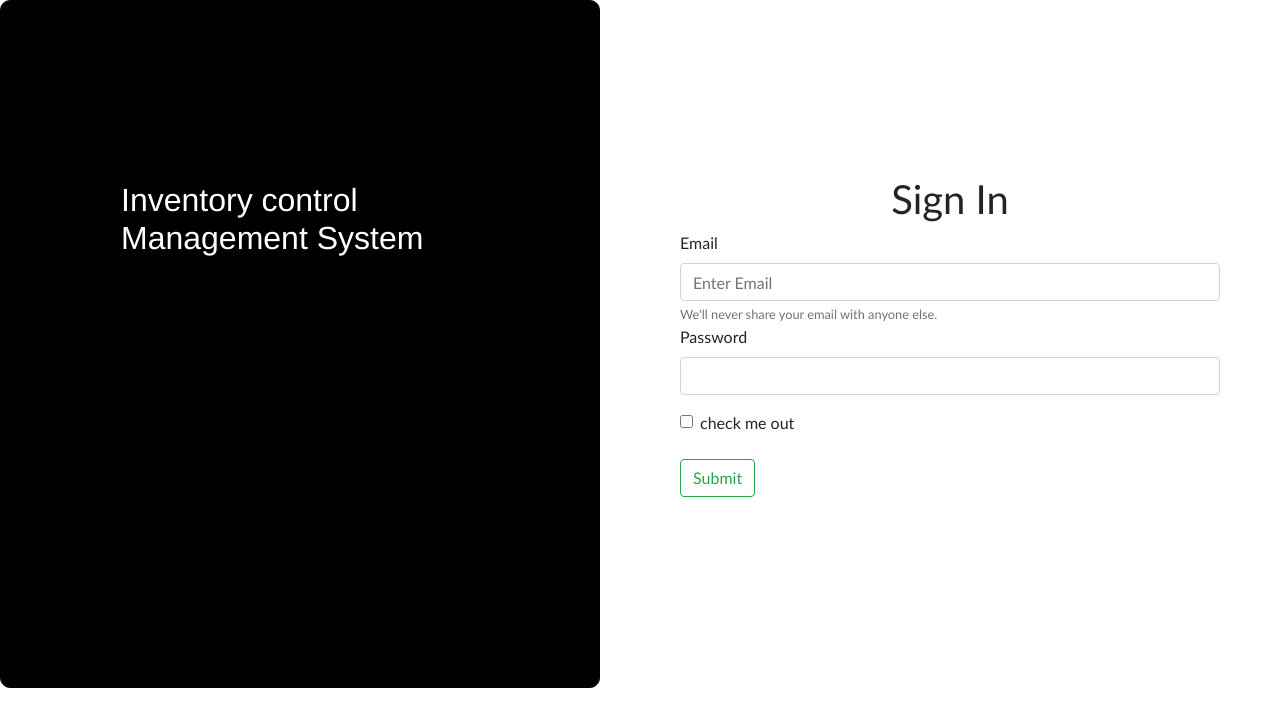
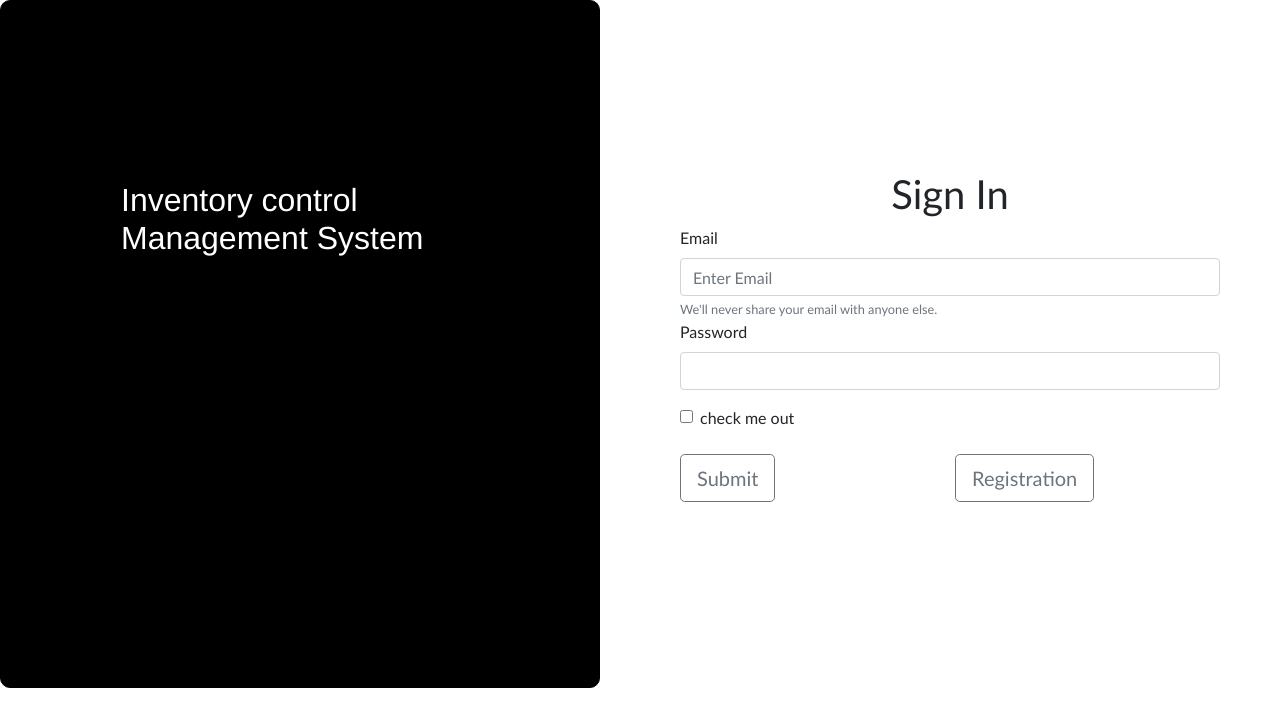
Before and after one commit to iffishells/Inventory-Control-Management-system, a PHP site: page /login.html in a window 1280 px wide. Shown: the top 727 px of the page. Run offline with PHP 8.4, Linux system fonts and the light colour scheme.

Commit message:
adding regsiter.html files

```diff
--- a/login/login.html
+++ b/login/login.html
@@ -8,13 +8,13 @@
         integrity="sha384-MCw98/SFnGE8fJT3GXwEOngsV7Zt27NXFoaoApmYm81iuXoPkFOJwJ8ERdknLPMO" crossorigin="anonymous">
     <script src="https://code.jquery.com/jquery-3.3.1.slim.min.js"
         integrity="sha384-q8i/X+965DzO0rT7abK41JStQIAqVgRVzpbzo5smXKp4YfRvH+8abtTE1Pi6jizo" crossorigin="anonymous">
-    </script>
+        </script>
     <script src="https://cdnjs.cloudflare.com/ajax/libs/popper.js/1.14.3/umd/popper.min.js"
         integrity="sha384-ZMP7rVo3mIykV+2+9J3UJ46jBk0WLaUAdn689aCwoqbBJiSnjAK/l8WvCWPIPm49" crossorigin="anonymous">
-    </script>
+        </script>
     <script src="https://stackpath.bootstrapcdn.com/bootstrap/4.1.3/js/bootstrap.min.js"
         integrity="sha384-ChfqqxuZUCnJSK3+MXmPNIyE6ZbWh2IMqE241rYiqJxyMiZ6OW/JmZQ5stwEULTy" crossorigin="anonymous">
-    </script>
+        </script>
 
     <link rel="stylesheet" href="style/login.css">
 
@@ -33,7 +33,7 @@
 
         <!-- -----------------------------Login-Page---------------------------------- -->
         <div class="left-side">
-
+            <!-- <button h type="button" class="btn btn-outline-secondary btn-lg" id=register>Register</button> -->
             <center id="">
                 <h1>Sign In</h1>
             </center>
@@ -56,8 +56,19 @@
                     <input type="checkbox" class="form-check-input" id="checkbox-input">
                     <label for="class-check-label1" for="checkbox-input"> check me out</label>
                 </div>
-                <button class="btn btn-primary btn-outline-success" onclick="location.href='index.html'" type="submit">
-                    Submit</button></a>
+
+                <div class="button_class">
+                    <div>
+                        <button class="btn btn-outline-secondary btn-lg" onclick="location.href='index.html'"
+                            type="submit">
+                            Submit</button></a>
+                    </div>
+
+                    <div>
+                        <a href="#" id="register" class="btn btn-outline-secondary btn-lg" tabindex="-1" role="button">
+                            Registration</a>
+                    </div>
+                </div>
 
             </div>
 
--- a/login/style/login.css
+++ b/login/style/login.css
@@ -30,5 +30,17 @@ body {
   align-self: center;
   padding-right: 10%;
 }
-
+/* #register
+{
+  width: 5rem;
+  padding: 5px 5px 5px 5px;
+  text-align: center;
+  font-size: small;
+} */
+.left-side > .form-group > .button_class
+{
+  display: grid;
+  grid-template-columns: repeat(2,1fr);
+  grid-gap: 10px;
+}
 /* -----------------------------------------------After Hit submit Button on login-Page---------------------------------- */
```
